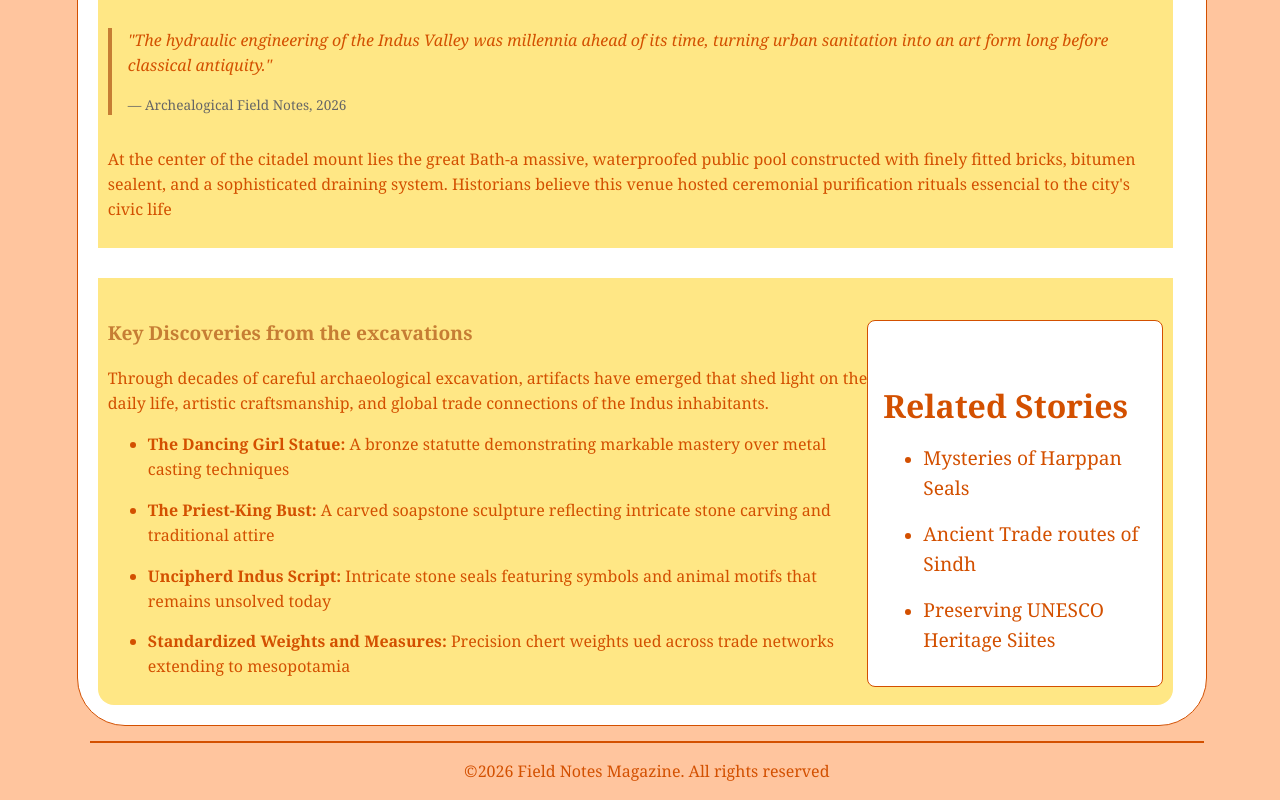
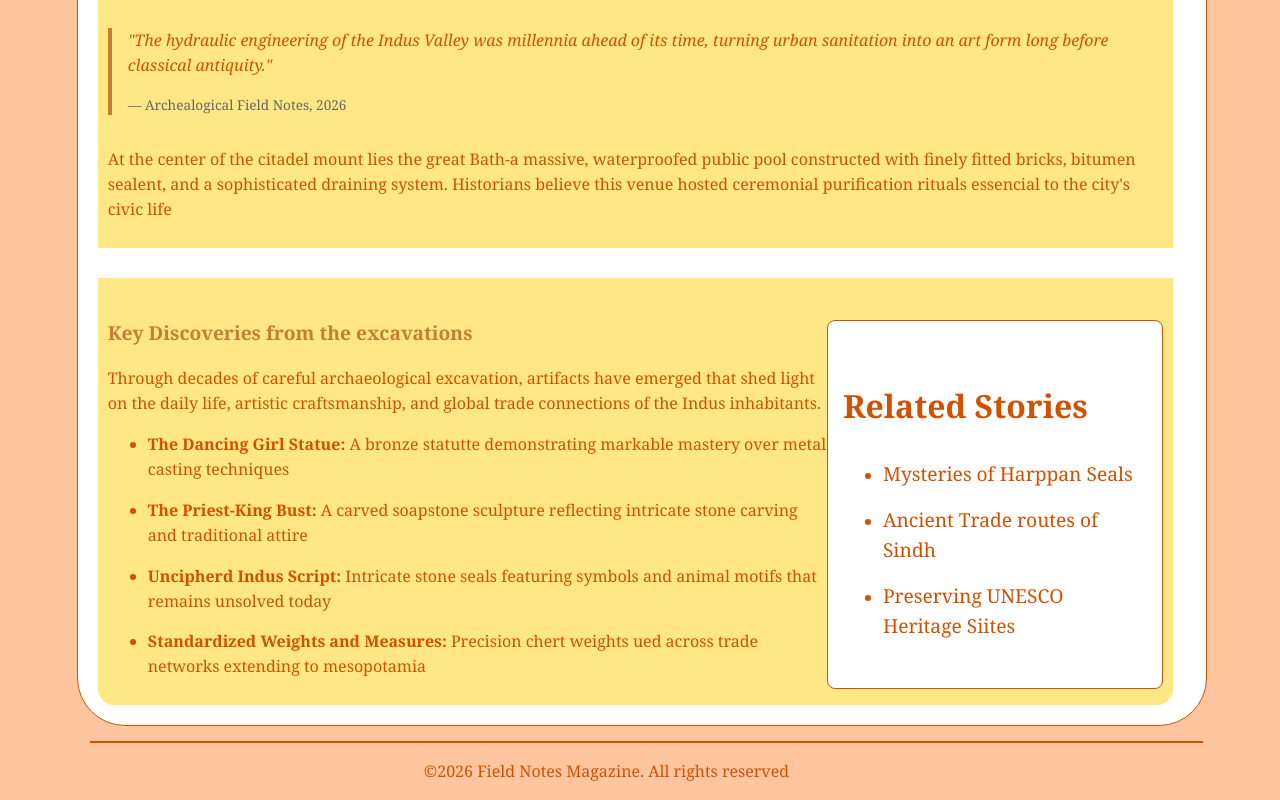
Before and after one commit to fd-kiara/ancient.html, a plain HTML site: page index.html in a window 1280 px wide. Shown: the part 1626-2426 px from the top of the page. Drawn offline with Linux system fonts and the light colour scheme.

Commit message:
new addition

```diff
--- a/index.html
+++ b/index.html
@@ -119,7 +119,7 @@
 
     <footer >
         <div class="end">
-       <p> &copy;2026 Field Notes Magazine. All rights reserved</p>
+       <p class="text"> &copy;2026 Field Notes Magazine. All rights reserved</p>
        </div>
     </footer>
 
--- a/style.css
+++ b/style.css
@@ -24,6 +24,7 @@
   font-size: 20px;
   letter-spacing: 0.5px;
   border-bottom: 1px solid #333333;
+  width: 100%;
 }
 
 .scrolling-content {
@@ -244,6 +245,7 @@
     border-bottom-right-radius: 1rem;
     padding: 10px;
     display: flex;
+
 }
 
 
@@ -255,14 +257,22 @@
   height: 20%;
   padding: 15px;
   margin-top: 2rem;
+  display: flex;
+  flex-wrap: wrap;
 }
 
 .end{
-  text-align: center;
+  display: flex;
   border-top: 2px solid var(--color-border);
-  width: 87%;
-  margin-left: 90px;
+   margin-left: 7%;
+   width: 87%;
   margin-top: 15px;
+}
+
+.text{
+    display: flex;
+    justify-content: center;
+    margin-left: 30%;
 }
 
 
```
